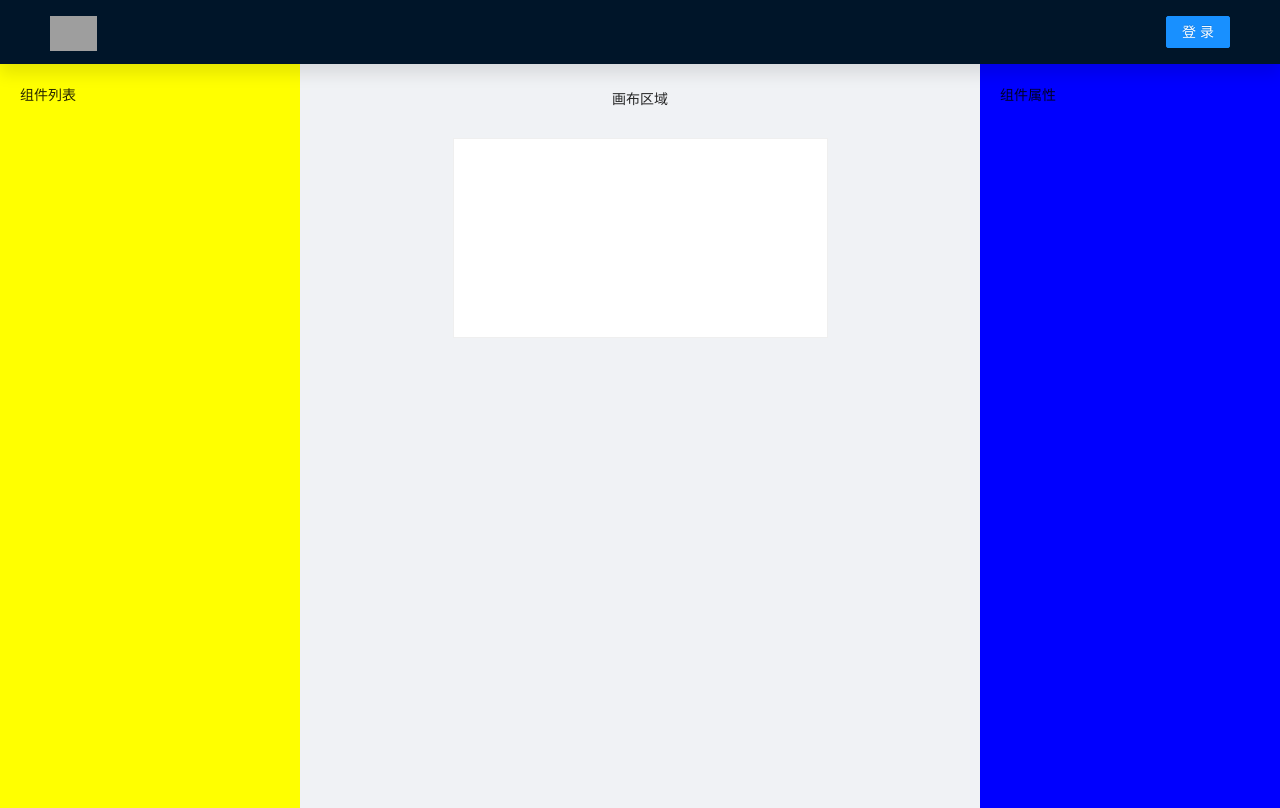
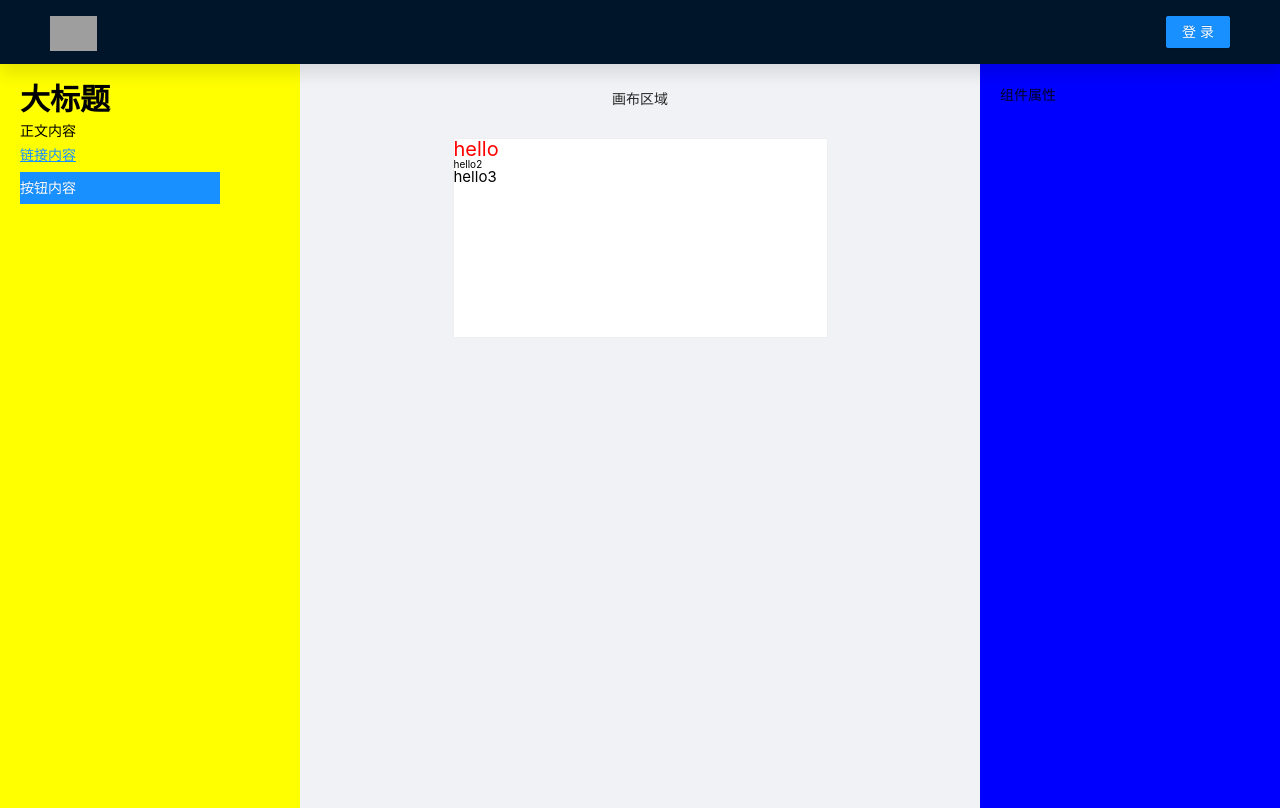
Before and after one commit to lawzheng/lego, a Vue app: page /editor in a window 1280 px wide. Built offline with nearby package versions, Linux system fonts and the light colour scheme; grey boxes are pictures that could not be loaded.

Commit message:
add editor

```diff
--- a/package.json
+++ b/package.json
@@ -10,11 +10,15 @@
   "dependencies": {
     "ant-design-vue": "^2.2.6",
     "core-js": "^3.6.5",
+    "lodash-es": "^4.17.21",
+    "uuid": "^8.3.2",
     "vue": "^3.0.0",
     "vue-router": "^4.0.0-0",
     "vuex": "^4.0.0-0"
   },
   "devDependencies": {
+    "@types/lodash-es": "^4.17.4",
+    "@types/uuid": "^8.3.1",
     "@typescript-eslint/eslint-plugin": "^4.18.0",
     "@typescript-eslint/parser": "^4.18.0",
     "@vue/cli-plugin-babel": "~4.5.0",
--- /dev/null
+++ b/src/components/ComponentList.vue
@@ -0,0 +1,46 @@
+<template>
+  <div class="create-component-list">
+    <div
+      v-for="(item, index) in list"
+      :key="index"
+      class="component-item"
+      @click="onItemClick(item)"
+    >
+      <l-text
+        v-bind="item"
+      />
+    </div>
+  </div>
+</template>
+
+<script lang="ts">
+import { defineComponent } from 'vue'
+import LText from './LText.vue'
+export default defineComponent({
+  name: 'components-list',
+  components: {
+    LText
+  },
+  props: {
+    list: {
+      type: Array,
+      required: true
+    }
+  },
+  emits: ['on-item-click'],
+  setup (props, context) {
+    const onItemClick = (data: any) => {
+      context.emit('on-item-click', data)
+    }
+    return {
+      onItemClick
+    }
+  }
+})
+</script>
+
+<style>
+.component-item {
+  margin-bottom: 10px;
+}
+</style>
--- /dev/null
+++ b/src/components/LText.vue
@@ -0,0 +1,45 @@
+<template>
+  <component :is="tag" :style="styleProps" class="l-text-component" @click="handleClick">
+    {{text}}
+  </component>
+</template>
+
+<script lang="ts">
+import { defineComponent } from 'vue'
+import { transformToComponentProps, textDefaultProps, textStylePropNames } from '../defaultProps'
+import useComponentprops from '../hooks/useComponentCommon'
+const defaultProps = transformToComponentProps(textDefaultProps)
+
+export default defineComponent({
+  name: 'LText',
+  props: {
+    tag: {
+      type: String,
+      default: 'div'
+    },
+    ...defaultProps
+  },
+  setup (props) {
+    const { styleProps, handleClick } = useComponentprops(props, textStylePropNames)
+    return {
+      styleProps,
+      handleClick
+    }
+  }
+})
+</script>
+
+<style scoped>
+h2.l-text-component, p.l-text-component {
+  margin-bottom: 0;
+}
+button.l-text-component {
+  padding: 5px 10px;
+  cursor: pointer;
+}
+.l-text-component {
+  box-sizing: border-box;
+  white-space: pre-wrap;
+  position: relative !important;
+}
+</style>
--- /dev/null
+++ b/src/defaultProps.ts
@@ -0,0 +1,53 @@
+import { mapValues, without } from 'lodash-es'
+
+export const commonDefaultProps = {
+  // actions
+  actionType: '',
+  url: '',
+  // size
+  height: '',
+  width: '318px',
+  paddingLeft: '0px',
+  paddingTop: '0px',
+  paddingRight: '0px',
+  paddingBottom: '0px',
+  // borderType
+  borderStyle: 'none',
+  borderColor: '#000',
+  borderWidth: '0',
+  borderRadius: '0',
+  // shadow and opacity
+  boxShadow: '0 0 0 #000000',
+  opacity: '1',
+  // position and x,y
+  position: 'absolute',
+  left: '0',
+  top: '0',
+  right: '0'
+}
+
+export const textDefaultProps = {
+  // basic props -font style
+  text: '正文内容',
+  fontSize: '14px',
+  fontFamily: '',
+  fontWeight: 'normal',
+  fontStyle: 'normal',
+  textDecoration: 'none',
+  lineHeight: '1',
+  textAlign: 'left',
+  color: '#000000',
+  backgroundColor: '',
+  ...commonDefaultProps
+}
+
+export const textStylePropNames = without(Object.keys(textDefaultProps), 'actionType', 'url', 'text')
+
+export const transformToComponentProps = <T extends { [key: string]: any }>(props: T) => {
+  return mapValues(props, (item) => {
+    return {
+      type: item.constructor,
+      default: item
+    }
+  })
+}
--- /dev/null
+++ b/src/defaultTemplates.ts
@@ -0,0 +1,25 @@
+export const defaultTextTemplates = [
+  {
+    text: '大标题',
+    fontSize: '30px',
+    fontWeight: 'bold',
+    tag: 'h2'
+  },
+  {
+    text: '正文内容',
+    tag: 'p'
+  },
+  {
+    text: '链接内容',
+    color: '#1890ff',
+    textDecoration: 'underline',
+    tag: 'p'
+  },
+  {
+    text: '按钮内容',
+    color: '#fff',
+    width: '200px',
+    type: 'primary',
+    tag: 'a-button'
+  }
+]
--- /dev/null
+++ b/src/hooks/useComponentCommon.ts
@@ -0,0 +1,17 @@
+import { computed } from 'vue'
+import { pick } from 'lodash-es'
+
+const useComponentprops = <T extends { [key: string]: any }>(props: T, picks: string[]) => {
+  const styleProps = computed(() => pick(props, picks))
+  const handleClick = () => {
+    if (props.actionType === 'url' && props.url) {
+      window.location.href = props.url
+    }
+  }
+  return {
+    styleProps,
+    handleClick
+  }
+}
+
+export default useComponentprops
--- /dev/null
+++ b/src/store/editor.ts
@@ -0,0 +1,39 @@
+import { Module } from 'vuex'
+import { v4 as uuidv4 } from 'uuid'
+import { GlobalDataProps } from './index'
+
+interface ComponentData {
+  props: { [key : string]: any };
+  id: string;
+  name: string;
+}
+
+export interface EditorProps {
+  components: ComponentData[];
+  currentElement: string
+}
+
+export const testComponents: ComponentData[] = [
+  { id: uuidv4(), name: 'l-text', props: { text: 'hello', fontSize: '20px', color: 'red' } },
+  { id: uuidv4(), name: 'l-text', props: { text: 'hello2', fontSize: '10px' } },
+  { id: uuidv4(), name: 'l-text', props: { text: 'hello3', fontSize: '15px', actionType: 'url', url: 'https://www.baidu.com' } }
+]
+
+const editor: Module<EditorProps, GlobalDataProps> = {
+  state: {
+    components: testComponents,
+    currentElement: ''
+  },
+  mutations: {
+    addComponent (state, props) {
+      const newComponent: ComponentData = {
+        id: uuidv4(),
+        name: 'l-text',
+        props
+      }
+      state.components.push(newComponent)
+    }
+  }
+}
+
+export default editor
--- a/src/store/index.ts
+++ b/src/store/index.ts
@@ -1,16 +1,19 @@
 import { createStore } from 'vuex'
 import templates, { TemplatesProps } from './templates'
 import user, { UserStateProps } from './user'
+import editor, { EditorProps } from './editor'
 
 export interface GlobalDataProps {
   user: UserStateProps;
   templates: TemplatesProps;
+  editor: EditorProps;
 }
 
 const store = createStore<GlobalDataProps>({
   modules: {
     user,
-    templates
+    templates,
+    editor
   }
 })
 
--- a/src/views/Editor.vue
+++ b/src/views/Editor.vue
@@ -7,54 +7,77 @@
   <a-layout>
     <a-layout-sider width="300" style="background: yellow">
       <div class="sidebar-container">
-        组件列表
+        <component-list :list="defaultTextTemplates" @on-item-click="addItem"/>
       </div>
     </a-layout-sider>
     <a-layout style="padding: 0 24px 24px">
       <a-layout-content class="preview-container">
         <p>画布区域</p>
-        <div class="preview-list" id="canvas-area"></div>
+        <div class="preview-list" id="canvas-area">
+          <l-text
+            v-for="component in components"
+            :key="component.id"
+            v-bind="component.props"
+          />
+        </div>
       </a-layout-content>
     </a-layout>
     <a-layout-sider width="300" style="background: blue">
-      <div class="sidebar-container">
-        组件属性
-      </div>
+      <div class="sidebar-container">组件属性</div>
     </a-layout-sider>
   </a-layout>
 </template>
 
 <script lang="ts">
-import { defineComponent } from 'vue'
+import { computed, defineComponent } from 'vue'
+import { useStore } from 'vuex'
+import { GlobalDataProps } from '../store/index'
 import Header from '../components/Header.vue'
+import LText from '../components/LText.vue'
+import ComponentList from '../components/ComponentList.vue'
+import { defaultTextTemplates } from '../defaultTemplates'
 export default defineComponent({
   name: 'Home',
   components: {
-    Header
+    Header,
+    LText,
+    ComponentList
+  },
+  setup () {
+    const store = useStore<GlobalDataProps>()
+    const components = computed(() => store.state.editor.components)
+    const addItem = (props: any) => {
+      store.commit('addComponent', props)
+    }
+    return {
+      components,
+      defaultTextTemplates,
+      addItem
+    }
   }
 })
 </script>
 
 <style scoped>
 .publish-form-container .file-upload-container {
-    height: 130px
+  height: 130px;
 }
 
 .publish-form-container .ant-form-item-label {
-    text-align: left
+  text-align: left;
 }
 
 #preview-barcode-container {
   border: 2px dotted #efefef;
-    padding: 10px
+  padding: 10px;
 }
 
 .left-col img {
-    width: 80%
+  width: 80%;
 }
 
 .right-col img {
-    width: 80px
+  width: 80px;
 }
 
 .left-gap {
@@ -62,68 +85,68 @@
   height: 80px;
   display: flex;
   flex-direction: column;
-    justify-content: center
+  justify-content: center;
 }
 
 .delete-area {
   position: absolute;
   top: 10px;
-    right: 20px
+  right: 20px;
 }
 
 .channel-item {
   padding: 10px 0;
-    border-bottom: 1px solid #efefef
+  border-bottom: 1px solid #efefef;
 }
 
 .barcode-container {
   height: 80px;
-    width: 80px
+  width: 80px;
 }
 
 .template-submit {
   margin-top: 20px;
   display: flex;
-    justify-content: center
+  justify-content: center;
 }
 
 .history-area {
   position: absolute;
-    right: 0
+  right: 0;
 }
 
 .operation-list {
-    display: flex
+  display: flex;
 }
 
 .shortcut-list {
   list-style-type: none;
   padding: 0;
   width: 300px;
-    margin: 0 auto
+  margin: 0 auto;
 }
 
 .shortcut-list-item {
   height: 30px;
   display: flex;
   align-items: center;
-    justify-content: space-between
+  justify-content: space-between;
 }
 
 .shortcut-list .text {
-    color: rgba(0,0,0,.45)
+  color: rgba(0, 0, 0, 0.45);
 }
 
 .operation-list button {
-    margin-left: 10px
+  margin-left: 10px;
 }
 
 .history-area .bold {
-    font-weight: 700
+  font-weight: 700;
 }
 
 .shortcut-list .bold {
-    color: #1890ff
+  color: #1890ff;
 }
 
 .edit-wrapper {
@@ -133,11 +156,11 @@
   -webkit-user-select: none;
   -moz-user-select: none;
   -ms-user-select: none;
-    user-select: none
+  user-select: none;
 }
 
 .edit-wrapper:hover {
-    border: 1px dashed #ccc
+  border: 1px dashed #ccc;
 }
 
 .edit-wrapper.active {
@@ -146,11 +169,13 @@
   -moz-user-select: none;
   -ms-user-select: none;
   user-select: none;
-    z-index: 1500
+  z-index: 1500;
 }
 
-.edit-wrapper .l-image-component,.edit-wrapper .l-shape-component,.edit-wrapper .l-text-component {
-    position: static!important
+.edit-wrapper .l-image-component,
+.edit-wrapper .l-shape-component,
+.edit-wrapper .l-text-component {
+  position: static !important;
 }
 
 .edit-wrapper.active .resizers .resizer {
@@ -160,38 +185,38 @@
   background: #fff;
   border: 3px solid #1890ff;
   position: absolute;
-    display: block
+  display: block;
 }
 
 .edit-wrapper .resizers .resizer.top-left {
   left: -5px;
   top: -5px;
-    cursor: nwse-resize
+  cursor: nwse-resize;
 }
 
 .edit-wrapper .resizers .resizer.top-right {
   right: -5px;
   top: -5px;
-    cursor: nesw-resize
+  cursor: nesw-resize;
 }
 
 .edit-wrapper .resizers .resizer.bottom-left {
   left: -5px;
   bottom: -5px;
-    cursor: nesw-resize
+  cursor: nesw-resize;
 }
 
 .edit-wrapper .resizers .resizer.bottom-right {
   right: -5px;
   bottom: -5px;
-    cursor: nwse-resize
+  cursor: nwse-resize;
 }
 
 .component-wrapper {
   width: 100px;
   position: relative;
   display: flex;
-    align-items: center
+  align-items: center;
 }
 
 .tip-text {
@@ -199,35 +224,35 @@
   text-align: center;
   top: 50%;
   width: 100%;
-    margin-top: -10px
+  margin-top: -10px;
 }
 
 .inside-component {
-    width: 100px!important
+  width: 100px !important;
 }
 
 .image-list {
   display: flex;
   flex-wrap: wrap;
   width: 220px;
-    margin: 20px auto
+  margin: 20px auto;
 }
 
 .image-list img {
   max-height: 150px;
   -o-object-fit: contain;
-    object-fit: contain
+  object-fit: contain;
 }
 
 .item-image {
-    margin-right: 10px
+  margin-right: 10px;
 }
 
 .component-item {
   margin-bottom: 15px;
   cursor: pointer;
   display: flex;
-    justify-content: center
+  justify-content: center;
 }
 
 .create-component-list .uploader-container {
@@ -239,58 +264,58 @@
   align-items: center;
   border-radius: 5px;
   cursor: pointer;
-    transition: all .3s cubic-bezier(.645,.045,.355,1)
+  transition: all 0.3s cubic-bezier(0.645, 0.045, 0.355, 1);
 }
 
 .create-component-list .uploader-container:hover {
-    background: #40a9ff
+  background: #40a9ff;
 }
 
 .create-component-list .uploader-container h4 {
   color: #fff;
   margin-bottom: 0;
-    margin-left: 10px
+  margin-left: 10px;
 }
 
 .create-component-list .ant-tabs-tab {
-    margin: 0
+  margin: 0;
 }
 
 .menu-container {
   display: none;
   position: absolute;
   background: #fff;
-    z-index: 2000
+  z-index: 2000;
 }
 
 .menu-container .ant-menu-item {
   display: flex;
-    justify-content: space-between
+  justify-content: space-between;
 }
 
 .menu-container .ant-menu-item:hover {
-    background: #efefef
+  background: #efefef;
 }
 
 .ant-menu-item .item-shortcut {
-    color: #ccc
+  color: #ccc;
 }
 
 .lego-color-picker {
-    display: flex
+  display: flex;
 }
 
 .native-color-container {
-    width: 40%
+  width: 40%;
 }
 
-.native-color-container input[type=color] {
+.native-color-container input[type="color"] {
   width: 100%;
   cursor: pointer;
   height: 50px;
   border: 0;
   padding: 0;
-    background-color: transparent
+  background-color: transparent;
 }
 
 .picked-color-list {
@@ -300,14 +325,14 @@
   display: flex;
   list-style-type: none;
   flex-wrap: wrap;
-    justify-content: space-between
+  justify-content: space-between;
 }
 
 .picked-color-list li {
   flex: 1;
   width: 20%;
   min-width: 20%;
-    max-width: 20%
+  max-width: 20%;
 }
 
 .color-item {
@@ -317,7 +342,7 @@
   border-radius: 3px;
   margin-right: 5px;
   cursor: pointer;
-    border: 1px solid #ccc
+  border: 1px solid #ccc;
 }
 
 /* .transparnet-back {
@@ -327,36 +352,36 @@
 .shadow-item {
   display: flex;
   align-items: center;
-    margin-bottom: 10px
+  margin-bottom: 10px;
 }
 
 .shadow-item span {
-    width: 28%
+  width: 28%;
 }
 
 .shadow-component {
-    width: 70%
+  width: 70%;
 }
 
 .image-processer {
   display: flex;
-    justify-content: space-between
+  justify-content: space-between;
 }
 
 .image-preview {
   width: 150px;
   height: 84px;
   border: 1px dashed #e6ebed;
-    background: no-repeat 50%/contain
+  background: no-repeat 50% / contain;
 }
 
 .image-preview.extraHeight {
-    height: 110px
+  height: 110px;
 }
 
 .image-cropper img {
   display: block;
-    max-width: 100%
+  max-width: 100%;
 }
 
 .image-process {
@@ -364,135 +389,137 @@
   margin-left: 10px;
   display: flex;
   flex-direction: column;
-    justify-content: space-between
+  justify-content: space-between;
 }
 
 .delete-uploaded {
   margin-top: 10px;
-    display: block
+  display: block;
 }
 
 .prop-item {
   display: flex;
   margin-bottom: 10px;
-    align-items: center
+  align-items: center;
 }
 
 .hide-item {
-    display: none
+  display: none;
 }
 
 .label {
-    width: 28%
+  width: 28%;
 }
 
 .prop-item.no-text {
   display: inline-block;
-    margin: 0 10px 0 0
+  margin: 0 10px 0 0;
 }
 
 #item-fontWeight {
-    margin-left: 28%
+  margin-left: 28%;
 }
 
 .prop-component {
-    width: 70%
+  width: 70%;
 }
 
 .component-a-select .ant-select {
-    width: 150px
+  width: 150px;
 }
 
-.prop-component.component-background-processer,.prop-component.component-image-processer,.prop-component.component-shadow-picker {
-    width: 100%
+.prop-component.component-background-processer,
+.prop-component.component-image-processer,
+.prop-component.component-shadow-picker {
+  width: 100%;
 }
 
 #item-backgroundImage {
   width: 100%;
   cursor: pointer;
-    margin-bottom: 15px
+  margin-bottom: 15px;
 }
 
 #item-backgroundImage .styled-upload-component .uploader-container {
-    min-height: 200px
+  min-height: 200px;
 }
 
 .inline-edit {
-    cursor: pointer
+  cursor: pointer;
 }
 
 .input-error {
-    border: 1px solid #f5222d
+  border: 1px solid #f5222d;
 }
 
 .input-error:focus {
-    border-color: #f5222d
+  border-color: #f5222d;
 }
 
 .input-error::-moz-placeholder {
-    color: #f5222d
+  color: #f5222d;
 }
 
 .input-error:-ms-input-placeholder {
-    color: #f5222d
+  color: #f5222d;
 }
 
 .input-error::placeholder {
-    color: #f5222d
+  color: #f5222d;
 }
 
 .ant-list-item {
   padding: 10px 15px;
-    transition: all .5s ease-out;
+  transition: all 0.5s ease-out;
   cursor: pointer;
   justify-content: normal;
   border: 1px solid #fff;
-    border-bottom-color: #f0f0f0
+  border-bottom-color: #f0f0f0;
 }
 
 .ant-list-item .handle {
   cursor: move;
-    margin-left: auto
+  margin-left: auto;
 }
 
 .ant-list-item.active {
-    border: 1px solid #1890ff
+  border: 1px solid #1890ff;
 }
 
 .ant-list-item:hover {
-    background: #e6f7ff
+  background: #e6f7ff;
 }
 
-.ant-list-item> {
-    margin-right: 10px
+.ant-list-item > {
+  margin-right: 10px;
 }
 
 .ant-list-item button {
-    font-size: 12px
+  font-size: 12px;
 }
 
 .header {
   display: flex;
-    justify-content: space-between
+  justify-content: space-between;
 }
 
 .header .logo-img {
   margin-right: 20px;
-    height: 40px
+  height: 40px;
 }
 
 .page-title {
-    display: flex
+  display: flex;
 }
 
 .header h4 {
-    color: #fff
+  color: #fff;
 }
 
 .editor-spinner {
   position: fixed;
   right: 50%;
-    top: 10px
+  top: 10px;
 }
 
 .preview-container {
@@ -502,7 +529,7 @@
   display: flex;
   flex-direction: column;
   align-items: center;
-    position: relative
+  position: relative;
 }
 
 .preview-list {
@@ -516,39 +543,41 @@
   overflow-y: auto;
   position: fixed;
   margin-top: 50px;
-    max-height: 80vh
+  max-height: 80vh;
 }
 
 .preview-list.active {
-    border: 1px solid #1890ff
+  border: 1px solid #1890ff;
 }
 
-.preview-list.canvas-fix .l-image-component,.preview-list.canvas-fix .l-shape-component,.preview-list.canvas-fix .l-text-component {
-    box-shadow: none!important
+.preview-list.canvas-fix .l-image-component,
+.preview-list.canvas-fix .l-shape-component,
+.preview-list.canvas-fix .l-text-component {
+  box-shadow: none !important;
 }
 
 .preview-list.canvas-fix {
   position: absolute;
-    max-height: none
+  max-height: none;
 }
 
 .sidebar-container {
-    padding: 20px
+  padding: 20px;
 }
 
 .body-container {
   width: 100%;
   height: 100%;
-    background-size: cover
+  background-size: cover;
 }
 
 .page-settings {
-    padding: 16px
+  padding: 16px;
 }
 
 .settings-panel .ant-tabs-top-content {
   max-height: calc(100vh - 124px);
-    overflow-y: auto
+  overflow-y: auto;
 }
 
 .final-preview {
@@ -561,7 +590,7 @@
   z-index: 1500;
   display: flex;
   align-items: center;
-    justify-content: center
+  justify-content: center;
 }
 
 /* .final-preview-inner {
@@ -577,14 +606,14 @@
   height: 44px;
   line-height: 44px;
   text-align: center;
-    font-weight: 700
+  font-weight: 700;
 }
 
 .iframe-container {
   width: 100%;
   height: 706px;
   overflow-y: auto;
-    overflow-x: hidden
+  overflow-x: hidden;
 }
 
 /* .iframe-placeholder {
@@ -592,12 +621,14 @@
     background-size: 50px
 } */
 
-.settings-panel .ant-collapse,.settings-panel .ant-list-bordered {
-    border-radius: 0
+.settings-panel .ant-collapse,
+.settings-panel .ant-list-bordered {
+  border-radius: 0;
 }
 
-.ant-collapse-header,.ant-collapse-item,.settings-panel .ant-tabs-tab {
-    border-radius: 0!important
+.ant-collapse-header,
+.ant-collapse-item,
+.settings-panel .ant-tabs-tab {
+  border-radius: 0 !important;
 }
-
 </style>
```
Also changed, not shown: 1 other file (tests, documents, lock files or other folders). Lines whose indentation alone changed are shown as unchanged.
